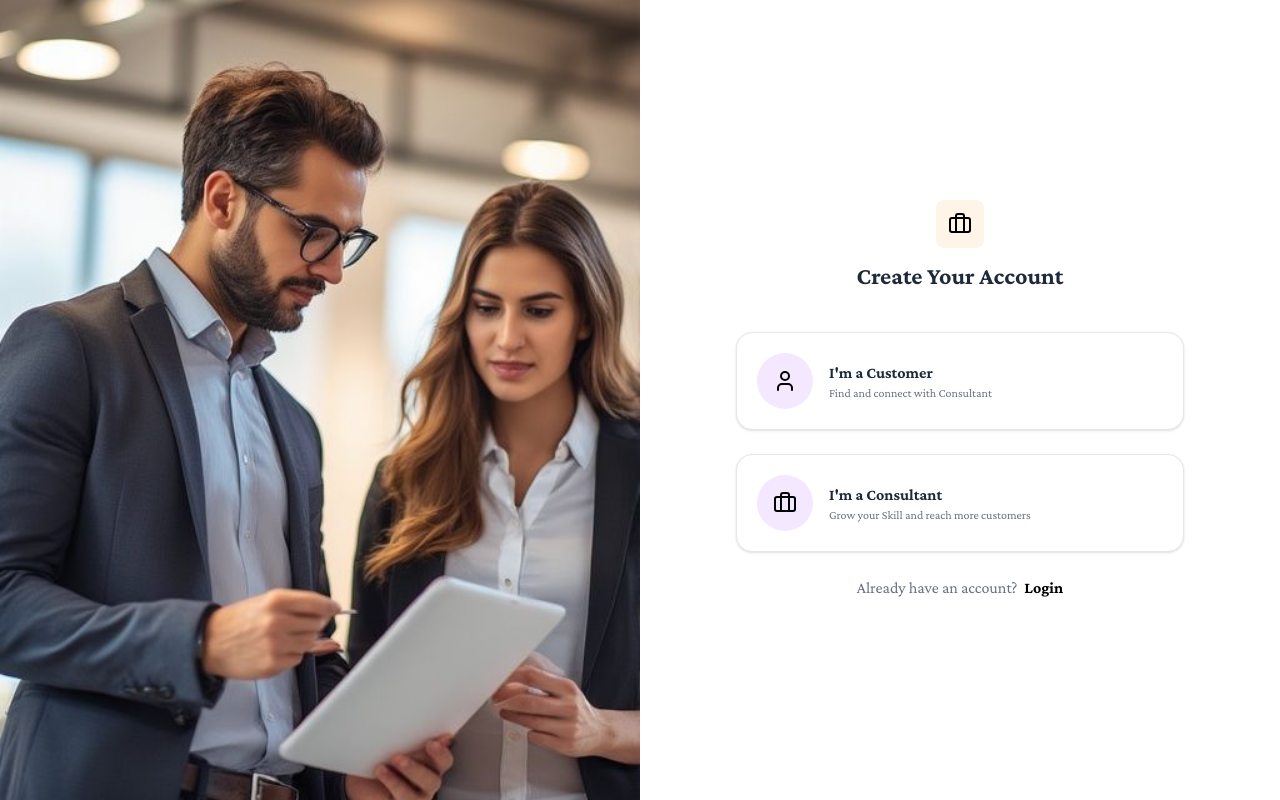
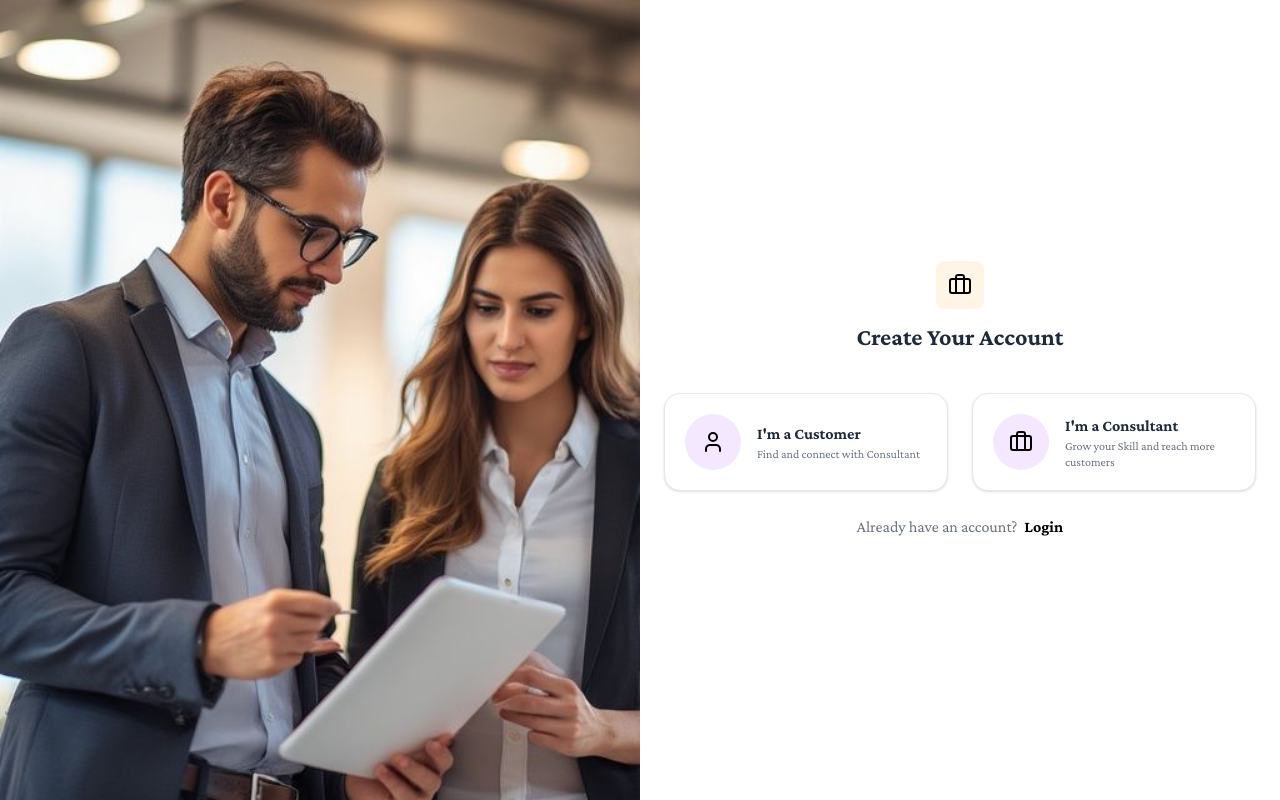
Before and after one commit to Mern-Unbeatable/jobsschart-frontend, a React app: page /register in a window 1280 px wide. Built offline with nearby package versions, Linux system fonts and the light colour scheme.

Commit message:
feat: implement internationalization support with language selection and dynamic localization files

```diff
--- a/src/pages/auth/regester/Regester.jsx
+++ b/src/pages/auth/regester/Regester.jsx
@@ -126,7 +126,7 @@ const Register = () => {
       </div>
       <div className="flex-1 flex items-center justify-center p-6 bg-white shadow-[-10px_0px_20px_rgba(0,0,0,0.05)] overflow-y-auto">
         {step === "select" ? (
-          <div className="w-full max-w-md space-y-6">
+          <div className="w-full max-w-2xl space-y-6">
             <div className="text-center mb-10">
               <div className="flex justify-center mb-3">
                 <div className="bg-[#FEF5E7] p-3 rounded-lg">
@@ -138,16 +138,17 @@ const Register = () => {
               </h2>
             </div>
 
+            <div className="grid grid-cols-1 md:grid-cols-2 gap-6">
               <button
                 onClick={() => handleRoleSelect("customer")}
                 className="w-full flex items-center p-5 border border-gray-200 rounded-2xl hover:border-green-500/60 transition-all group bg-white shadow-sm"
               >
-              <div className="bg-[#FEF5E7] p-4 rounded-full mr-4 group-hover:bg-green-500/60 transition-colors">
+                <div className="bg-[#FEF5E7] p-4 rounded-full mr-4 group-hover:bg-green-500/60 transition-colors shrink-0">
                   <User className="text-black group-hover:text-white" />
                 </div>
                 <div className="text-left">
                   <h3 className="font-bold text-gray-800">I'm a Customer</h3>
-                <p className="text-gray-500 text-xs text-nowrap">
+                  <p className="text-gray-500 text-xs text-wrap">
                     Find and connect with Consultant
                   </p>
                 </div>
@@ -157,16 +158,17 @@ const Register = () => {
                 onClick={() => handleRoleSelect("consultant")}
                 className="w-full flex items-center p-5 border border-gray-200 rounded-2xl hover:border-green-500/60 transition-all group bg-white shadow-sm"
               >
-              <div className="bg-[#FEF5E7] p-4 rounded-full mr-4 group-hover:bg-green-500/60 transition-colors">
+                <div className="bg-[#FEF5E7] p-4 rounded-full mr-4 group-hover:bg-green-500/60 transition-colors shrink-0">
                   <Briefcase className="text-black group-hover:text-white" />
                 </div>
                 <div className="text-left">
                   <h3 className="font-bold text-gray-800">I'm a Consultant</h3>
-                <p className="text-gray-500 text-xs text-nowrap">
+                  <p className="text-gray-500 text-xs text-wrap">
                     Grow your Skill and reach more customers
                   </p>
                 </div>
               </button>
+            </div>
 
             <p className="text-center text-base text-gray-500 mt-4">
               Already have an account?{" "}
```
Lines whose indentation alone changed are shown as unchanged.
